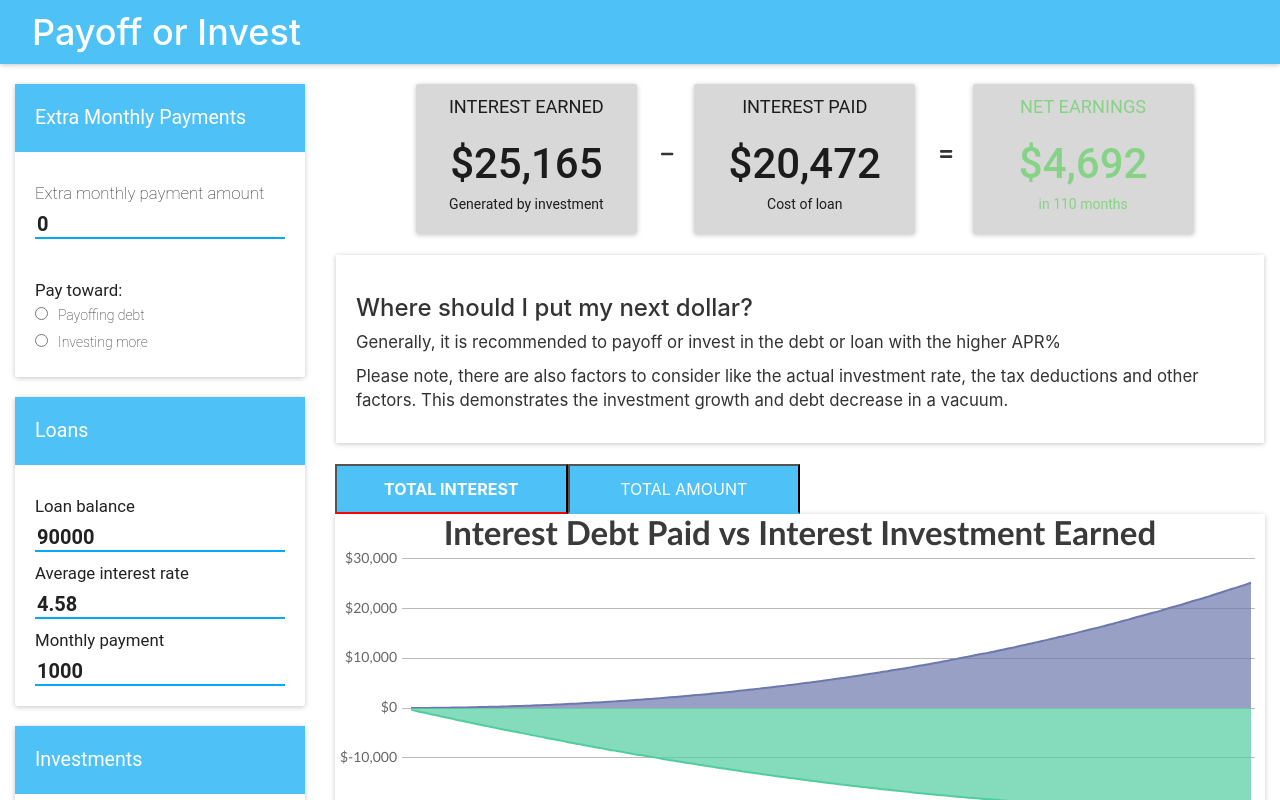
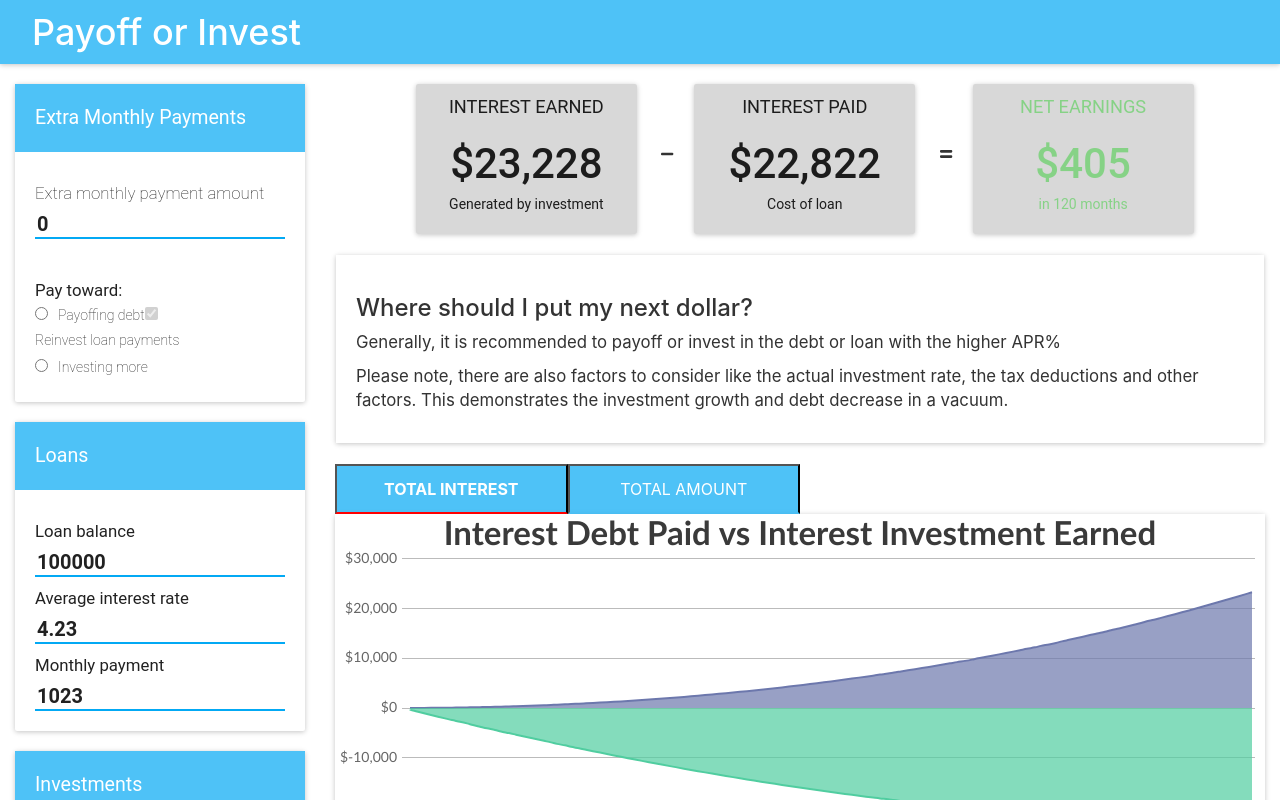
Before and after one commit to lilMangoProf/portfolio, a React (Create React App) app: page / in a window 1280 px wide. Shown: the top 800 px of the page. Built offline with nearby package versions, Linux system fonts and the light colour scheme; the HTML template or start-up script is replaced by a standard one; a web font is replaced by a local one.

Commit message:
added reinvest loans UI

```diff
--- a/src/App.js
+++ b/src/App.js
@@ -32,15 +32,16 @@ class App extends Component {
 
 		super(props);
 
-		let loan = {'principal':90000, 'APR':4.58, 'monthlyPayment':1000.0};
-		let investment = {'principal':500, 'APR':7.6, 'monthlyPayment':500.0};
+		let loan = {'principal':100000, 'APR':4.23, 'monthlyPayment':1023.0};
+		let investment = {'principal':500, 'APR':6.1, 'monthlyPayment':500.0};
 
 		this.state = {
 				loan:loan,
 				investment:investment,
 				extra:0,
 				editMode:'loan',
-				payoffChoice:'LOAN'
+				payoffChoice:'LOAN',
+				doReinvest:true
 		};
 	}
 
@@ -48,6 +49,7 @@ class App extends Component {
             return(
                     <div className="header-bar">
                         <span className="header-menu">
+
 
                         </span>
                         <h1 className="header-title">Payoff or Invest</h1>
@@ -93,7 +95,8 @@ class App extends Component {
 			investment:this.state.investment,
 			extra:this.state.extra,
 			editMode:this.state.editMode,
-			payoffChoice:this.state.payoffChoice
+			payoffChoice:this.state.payoffChoice,
+			doReinvest:this.state.doReinvest
 		};
 
 		if (type==='text') {
@@ -117,7 +120,7 @@ class App extends Component {
 	}
 
 
-	//Handles radio selection for debt/invest choice, and text box for extra payments
+	//Handles radio selection for debt/invest choice, and text box for extra payments, checkbox for reinvest debt
 	handleExtraPaymentInputChange(event){
 
 		const target = event.target;
@@ -127,19 +130,24 @@ class App extends Component {
 		console.log('type=',target.type,' |',name, ': ', value);
 
 		let extra = this.state.extra;
-		let payoffChoice = this.state.paymentChoice;
+		let payoffChoice = this.state.payoffChoice;
+		let doReinvest = this.state.doReinvest;
 
 		if (type==='text') {
 			extra=parseFloat(value);
 		} else if (type==='radio'){
 			payoffChoice = (value==='DEBT')?'DEBT':'INVEST';
 		}
+		if (type=== 'checkbox') {
+			doReinvest=value;
+		}
 		let res = {
 			loan:this.state.loan,
 			investment:this.state.investment,
 			extra:extra,
 			editMode:this.state.editMode,
-			payoffChoice:payoffChoice
+			payoffChoice:payoffChoice,
+			doReinvest:doReinvest
 		};
 
 		this.setState(res);
@@ -158,6 +166,7 @@ class App extends Component {
 							extra = {this.state.extra}
 							payoffChoice = {this.state.payoffChoice}
 							onChange={(evt)=>this.handleExtraPaymentInputChange(evt)}
+							doReinvest = {this.state.doReinvest}
 							/>
 						<LoanControlPanel
 							loan={this.state.loan}
@@ -174,6 +183,7 @@ class App extends Component {
 							investment = {this.state.investment}
 							extra = {this.state.extra}
 							payoffChoice = {this.state.payoffChoice}
+							doReinvest = {this.state.doReinvest}
 							/>
 					</div>
 
--- a/src/components/CumulativeDebtsVsInvestments.js
+++ b/src/components/CumulativeDebtsVsInvestments.js
@@ -135,28 +135,7 @@ class CumulativeDebtsVsInvestmentsChart extends Component {
 		const STD_DEV = 6.0;
 		return ltqnorm(Math.random())*STD_DEV+MEAN;
 	}
-	/**
-	* Selects the debt with lengthiest interval to CAP the investment growth (and compare under equal length of time)
-	*/
-	calculateLongestRunningDebtMonths(loan) {
 
-		let APR = loan.APR / 100.0;
-  		let principal = loan.principal;
-  		let monthlyPayment = parseFloat(loan.monthlyPayment);
-
-
-		//Add extra monthly payment towards loan
-		//TODO handle logic else where for roll over and to apply toward NEXT highest loan.
-		//NOTE this adds extra payments towards EACH individual loan!!
-		if(this.props.payoffChoice === 'DEBT' && this.props.extra >0) {
-			monthlyPayment = monthlyPayment + this.props.extra;
-		}
-
-  		//numPayments sorta helps prevent generating infinite amount of payment tables
-  		let numPayments = -Math.log(1-(APR/12)*principal/monthlyPayment)/Math.log(1+APR/12.0)
-
-		return numPayments;
-	}
 
 
 	//loanDetail => {name:,APR:,principal:,monthlyPayment}
@@ -213,16 +192,21 @@ class CumulativeDebtsVsInvestmentsChart extends Component {
   		return loan;
 	}
 
-	//investDetail => {name:,APR:,principal:,monthlyPayment}
-	generateInvestmentIntervals(investDetail) {
+	/*
+	* Compounding till the longest running debt is finished.
+	* Then will also rollover the debt payments to the investment if the debts are paid off earlier.
+	* so we can keep fair comparison of same time length, and amount of contributions
+
+	investDetail => {name:,APR:,principal:,monthlyPayment}
+	loanDetail => {name:,APR:,principal:,monthlyPayment}
+	*/
+	generateInvestmentIntervals(investDetail, loanDetail) {
 
   		let investIntervals = [];
 
   		let APR = parseFloat(investDetail.APR) / 100.0;
   		let principal = parseFloat(investDetail.principal);
   		let monthlyPayment = parseFloat(investDetail.monthlyPayment);
-  		//console.log('APR:',APR,' principal:',principal,' monthlyPayment', monthlyPayment)
-
 
 		//Add extra monthly payment towards investment
 		//TODO handle logic else where for roll over and to apply toward NEXT highest investment.
@@ -231,11 +215,8 @@ class CumulativeDebtsVsInvestmentsChart extends Component {
 			monthlyPayment = monthlyPayment + this.props.extra;
 		}
 
-  		//numPayments sorta helps prevent generating infinite amount of payment tables
-  		//let numPayments = -Math.log(1-(APR/12)*principal/monthlyPayment)/Math.log(1+APR/12)
-  		//TODO calculate MAX interval from longest debt? or allow user to set length??
-  		let numPayments = this.calculateLongestRunningDebtMonths(this.props.loan);//12 * 10; //12 months * 20 years
-		//TODO ****
+  		let numPayments = this.props.calculateLongestRunningDebtMonths(loanDetail,null, 0);//12 * 10; //12 months * 20 years
+  		let DEBT_MONTHS = this.props.calculateLongestRunningDebtMonths(loanDetail, this.props.payoffChoice, this.props.extra);
 
   		let year = (new Date()).getYear() + 1900;
   		let month = (new Date()).getMonth();
@@ -245,7 +226,7 @@ class CumulativeDebtsVsInvestmentsChart extends Component {
 
     		tmp['x'] = new Date(year,month);
 
-    		APR = this.getRandomInvestRate() / 100.0;
+    		//APR = this.getRandomInvestRate() / 100.0;
 
     		//calculate principal after a month of accrued interest, Y-axis will be amount just before payment
     		principal = principal * (1+ APR / 12.0);
@@ -256,6 +237,13 @@ class CumulativeDebtsVsInvestmentsChart extends Component {
     		//setup for net iteration
     		//apply payment for next iteration
     		principal = principal + monthlyPayment;
+
+    		//reinvest loan contribution if finished paying debt off and continue those contributions until original loan length
+			if(this.props.doReinvest ===true
+				&& this.props.payoffChoice === 'DEBT'
+				&& i>DEBT_MONTHS ) {
+    			principal = principal + parseFloat(loanDetail.monthlyPayment);
+    		}
 
     		month = month + 1
 
@@ -280,7 +268,7 @@ class CumulativeDebtsVsInvestmentsChart extends Component {
 			showInLegend: true,
 			name: 'Investment',
 	  		yValueFormatString: "$#,##0",
-  			dataPoints: this.generateInvestmentIntervals(investment)
+  			dataPoints: this.generateInvestmentIntervals(investment,loan)
 		}
 		canvasJSarr.push(tmp);
 
--- a/src/components/ExtraPaymentsPanel.js
+++ b/src/components/ExtraPaymentsPanel.js
@@ -38,7 +38,7 @@ class ExtraPaymentsPanel extends React.Component {
 					<div>
 						<div>
 							<div className="sub-header" style={{marginTop:'40px'}}>Pay toward:</div>
-							<div style={{width:'100%'}}>
+							<span style={{width:'50%'}}>
 								<input type="radio"
 									name="pay-toward"
 									value="DEBT"
@@ -47,8 +47,18 @@ class ExtraPaymentsPanel extends React.Component {
 									checked={this.props.payoffChoice==='DEBT'}
 									/>
 								<label>Payoffing debt</label>
-							</div>
-							<div style={{width:'100%'}}>
+							</span>
+							<span style={{width:'50%'}}>
+								<input type="checkbox"
+									name="reinvest-loan"
+									style={{marginRight:'10px'}}
+									onChange={this.props.onChange}
+									checked={this.props.doReinvest===true}
+									disabled={this.props.payoffChoice!=='DEBT'}
+									/>
+								<label>Reinvest loan payments</label>
+							</span>
+							<div style={{width:'50%'}}>
 								<input type="radio"
 									name="pay-toward"
 									value="INVEST"
@@ -58,6 +68,7 @@ class ExtraPaymentsPanel extends React.Component {
 									/>
 								<label>Investing more</label>
 							</div>
+
 						</div>
 
 					</div>
--- a/src/components/InterestDebtVsInvestment.js
+++ b/src/components/InterestDebtVsInvestment.js
@@ -216,7 +216,8 @@ class InterestDebtVsInvestment extends Component {
 	}
 
 	//investDetail => {name:,APR:,principal:,monthlyPayment}
-	generateInvestmentIntervals(investDetail) {
+	//loanDetail => {name:,APR:,principal:,monthlyPayment}
+	generateInvestmentIntervals(investDetail,loanDetail) {
 
   		let investIntervals = [];
 
@@ -227,17 +228,13 @@ class InterestDebtVsInvestment extends Component {
   		let accruedInterest = 0.0;
 
 		//Add extra monthly payment towards investment
-		//TODO handle logic else where for roll over and to apply toward NEXT highest investment.
-		//NOTE this adds extra payments towards EACH individual investment!!
 		if(this.props.payoffChoice === 'INVEST' && this.props.extra >0) {
 			monthlyPayment = monthlyPayment + this.props.extra;
 		}
 
-  		//numPayments sorta helps prevent generating infinite amount of payment tables
-  		//let numPayments = -Math.log(1-(APR/12)*principal/monthlyPayment)/Math.log(1+APR/12)
-  		//TODO calculate MAX interval from longest debt? or allow user to set length??
-  		let numPayments = this.calculateLongestRunningDebtMonths(this.props.loan);//12 * 10; //12 months * 20 years
-		//TODO ****
+  		let numPayments = this.props.calculateLongestRunningDebtMonths(loanDetail,null, 0);//12 * 10; //12 months * 20 years
+  		let DEBT_MONTHS = this.props.calculateLongestRunningDebtMonths(loanDetail, this.props.payoffChoice, this.props.extra);
+
 
   		let year = (new Date()).getYear() + 1900;
   		let month = (new Date()).getMonth();
@@ -260,6 +257,13 @@ class InterestDebtVsInvestment extends Component {
     		//setup for net iteration
     		//apply payment for next iteration
     		principal = accrued + monthlyPayment;
+
+    		//reinvest loan contribution if finished paying debt off until original loan length
+			if(this.props.doReinvest ===true
+				&& this.props.payoffChoice === 'DEBT'
+				&& i>DEBT_MONTHS ) {
+    			principal = principal + parseFloat(loanDetail.monthlyPayment);
+    		}
 
     		month = month + 1
 
@@ -284,7 +288,7 @@ class InterestDebtVsInvestment extends Component {
 			showInLegend: true,
 			name: 'Investment',
 	  		yValueFormatString: "$#,##0",
-  			dataPoints: this.generateInvestmentIntervals(investment)
+  			dataPoints: this.generateInvestmentIntervals(investment,loan)
 		}
 		canvasJSarr.push(tmp);
 
--- a/src/components/Results.js
+++ b/src/components/Results.js
@@ -20,7 +20,7 @@ class Results extends React.Component {
 	* arg: APR, principal, monthlyPayment
 	* return: float
 	*/
-	calculateLoanAccruedInterest(loan) {
+	calculateLoanAccruedInterest(loan, payoffChoice, extra) {
 
 		let totalPaidInterest = 0.0;
 
@@ -31,9 +31,9 @@ class Results extends React.Component {
 		//Add extra monthly payment towards paying off loans
 		//TODO handle logic else where for roll over and to apply toward NEXT highest loan.
 		//NOTE this adds extra payments towards EACH individual loan!!
-		if(this.props.payoffChoice === 'DEBT' && this.props.extra >0) {
+		if(payoffChoice === 'DEBT' && extra >0) {
 
-			monthlyPayment = monthlyPayment +	this.props.extra;
+			monthlyPayment = monthlyPayment +	extra;
 			console.log('more loan!: monthly=',monthlyPayment);
 		}
 
@@ -65,7 +65,7 @@ class Results extends React.Component {
 	* Get the longest running debt amount so we can get a CAP on the invest growth to compare to
 	* return integer
 	*/
-	calculateLongestRunningDebtMonths(loan) {
+	calculateLongestRunningDebtMonths(loan, payoffChoice, extra) {
 
 		let APR = loan.APR / 100.0;
   		let principal = loan.principal;
@@ -74,8 +74,8 @@ class Results extends React.Component {
 		//Add extra monthly payment towards loan
 		//TODO handle logic else where for roll over and to apply toward NEXT highest loan.
 		//NOTE this adds extra payments towards EACH individual loan!!
-		if(this.props.payoffChoice === 'DEBT' && this.props.extra >0) {
-			monthlyPayment = monthlyPayment + this.props.extra;
+		if(payoffChoice === 'DEBT' && extra >0) {
+			monthlyPayment = monthlyPayment + extra;
 		}
 
   		//numPayments sorta helps prevent generating infinite amount of payment tables
@@ -87,29 +87,29 @@ class Results extends React.Component {
 	/*
 	* Sum all the monthly compound interest earned  on a single investment.
 	* Compounding till the longest running debt is finished.
-	* arg: APR, principal, monthlyPayment
+	* Then will also rollover the debt payments to the investment if the debts are paid off earlier.
+	* so we can keep fair comparison of same time length, and amount of contributions
+	* arg: investment{APR, principal, monthlyPayment} , payoffChoice (DEBT|INVEST), extra monthly, loan{APR, principal, monthlyPayment}
 	* return: float
 	*/
-	calculateInvestmentAccruedInterest(investment) {
+	calculateInvestmentAccruedInterest(investment, payoffChoice, extra,loan) {
 
 		let totalInvestInterest = 0.0;
-		let MAX_MONTHS = this.calculateLongestRunningDebtMonths(this.props.loan);
+		let MAX_MONTHS = this.calculateLongestRunningDebtMonths(loan, null, 0);
+		let DEBT_MONTHS = this.calculateLongestRunningDebtMonths(loan, payoffChoice, extra);
 
   		let APR = parseFloat(investment.APR) / 100.0;
 		let principal = parseFloat(investment.principal);
 		let monthlyPayment = parseFloat(investment.monthlyPayment);
 
-		//Add extra monthly payment towards investment
-		//TODO handle logic else where for roll over and to apply toward NEXT highest investment.
-		//NOTE this adds extra payments towards EACH individual investment!!
-		if(this.props.payoffChoice === 'INVEST' && this.props.extra >0) {
+		if(payoffChoice === 'INVEST' && extra >0) {
 			console.log('more invest!');
-			monthlyPayment = monthlyPayment + this.props.extra;
+			monthlyPayment = monthlyPayment + extra;
 			console.log('more invest! monthly=',monthlyPayment);
 		}
 
 		//calculate monthly compounded interest for eacch investment,
-		//compounding till the longest running debt is finished
+		//compounding till the original running debt is finished
 		for (let j=0; j < MAX_MONTHS; j++){
 			let accrued = principal * (1+ APR / 12.0);
 
@@ -120,6 +120,14 @@ class Results extends React.Component {
 
 			//continue calcing through the investment, adding the monthly contribution
 			principal = accrued + monthlyPayment;
+
+			//reinvest loan contribution if finished paying debt off
+			//and continue those contributions until original loan length
+			if(this.props.doReinvest ===true
+				&& payoffChoice === 'DEBT'
+				&& j>DEBT_MONTHS ) {
+				principal = principal + parseFloat(loan.monthlyPayment);
+			}
 		}
 
 		return totalInvestInterest;
@@ -130,17 +138,15 @@ class Results extends React.Component {
 	* arg: APR, principal, monthlyPayment
 	* return: float
 	*/
-	calculateLoanCumulative(loan) {
+	calculateLoanCumulative(loan, payoffChoice, extra) {
 
   		let APR = parseFloat(loan.APR) / 100.0;
 		let principal = parseFloat(loan.principal);
 		let monthlyPayment = parseFloat(loan.monthlyPayment);
 
 		//Add extra monthly payment towards paying off loans
-		//TODO handle logic else where for roll over and to apply toward NEXT highest loan.
-		//NOTE this adds extra payments towards EACH individual loan!!
-		if(this.props.payoffChoice === 'DEBT' && this.props.extra >0) {
-			monthlyPayment = monthlyPayment +	this.props.extra;
+		if(payoffChoice === 'DEBT' && extra >0) {
+			monthlyPayment = monthlyPayment + extra;
 		}
 
   		//numPayments sorta helps prevent generating infinite amount of payment tables
@@ -151,14 +157,14 @@ class Results extends React.Component {
 
 	/*
 	* Sum the total value of investment, including interest and contributions
-	* arg: APR, principal, monthlyPayment
+	* arg: investment{APR, principal, monthlyPayment}, payoffChoice (DEBT|INVEST), extra monthly payment, loan{APR, principal, monthlyPayment}
 	* return: float
-	* arg: APR, principal, monthlyPayment
-	* return: float
+
 	*/
-	calculateInvestmentCumulative(investment) {
+	calculateInvestmentCumulative(investment, payoffChoice, extra, loan) {
 
-		let MAX_MONTHS = this.calculateLongestRunningDebtMonths(this.props.loan);
+		let MAX_MONTHS = this.calculateLongestRunningDebtMonths( loan,  null,0);
+		let DEBT_MONTHS = this.calculateLongestRunningDebtMonths( loan, payoffChoice, extra);
 
   		let APR = parseFloat(investment.APR) / 100.0;
 		let principal = parseFloat(investment.principal);
@@ -167,8 +173,8 @@ class Results extends React.Component {
 		//Add extra monthly payment towards investment
 		//TODO handle logic else where for roll over and to apply toward NEXT highest investment.
 		//NOTE this adds extra payments towards EACH individual investment!!
-		if(this.props.payoffChoice === 'INVEST' && this.props.extra >0) {
-			monthlyPayment = monthlyPayment + this.props.extra;
+		if(payoffChoice === 'INVEST' && extra >0) {
+			monthlyPayment = monthlyPayment + extra;
 		}
 
 		//calculate monthly compounded interest for eacch investment,
@@ -178,6 +184,14 @@ class Results extends React.Component {
 
 			//continue calcing through the investment, adding the monthly contribution
 			principal = accrued + monthlyPayment;
+
+			//reinvest loan contribution if finished paying debt off
+			//and continue those contributions until original loan length
+			if(this.props.doReinvest ===true
+				&& payoffChoice === 'DEBT'
+				&& j>DEBT_MONTHS ) {
+				principal = principal + parseFloat( loan.monthlyPayment);
+			}
 		}
 
 		return principal;
@@ -187,10 +201,10 @@ class Results extends React.Component {
 
 		let res = {
 			cumulativeMode: this.state.cumulativeMode,
-			totalPaidInterest: this.calculateLoanAccruedInterest(this.props.loan),
-			totalInvestInterest: this.calculateInvestmentAccruedInterest(this.props.investment),
-			totalLoan: this.calculateLoanCumulative(this.props.loan),
-			totalInvestment: this.calculateInvestmentCumulative(this.props.investment),
+			totalPaidInterest: this.calculateLoanAccruedInterest(this.props.loan, this.props.payoffChoice, this.props.extra),
+			totalInvestInterest: this.calculateInvestmentAccruedInterest(this.props.investment, this.props.payoffChoice, this.props.extra, this.props.loan),
+			totalLoan: this.calculateLoanCumulative(this.props.loan, this.props.payoffChoice, this.props.extra),
+			totalInvestment: this.calculateInvestmentCumulative(this.props.investment, this.props.payoffChoice, this.props.extra, this.props.loan)
 		};
 
 		if (this.state.cumulativeMode ===false && mode===1) {//previous state was interest mode, and clicked mode = 1 (cumulative)
@@ -216,6 +230,8 @@ class Results extends React.Component {
 					investment={this.props.investment}
 					payoffChoice={this.props.payoffChoice}
 					extra={this.props.extra}
+					calculateLongestRunningDebtMonths={this.calculateLongestRunningDebtMonths}
+					doReinvest = {this.props.doReinvest}
 					/>
 				);
 		} else {
@@ -225,6 +241,8 @@ class Results extends React.Component {
 					investment={this.props.investment}
 					payoffChoice={this.props.payoffChoice}
 					extra={this.props.extra}
+					calculateLongestRunningDebtMonths={this.calculateLongestRunningDebtMonths}
+					doReinvest = {this.props.doReinvest}
 					/>
 				);
 		}
@@ -236,13 +254,14 @@ class Results extends React.Component {
 			<div>
 				<Summary
 					cumulativeMode= {this.state.cumulativeMode}
-					totalPaidInterest= {this.calculateLoanAccruedInterest(this.props.loan)}
-					totalInvestInterest= {this.calculateInvestmentAccruedInterest(this.props.investment)}
-					totalLoan= {this.calculateLoanCumulative(this.props.loan)}
-					totalInvestment= {this.calculateInvestmentCumulative(this.props.investment)}
+					totalPaidInterest= {this.calculateLoanAccruedInterest(this.props.loan, this.props.payoffChoice, this.props.extra )}
+					totalInvestInterest= {this.calculateInvestmentAccruedInterest(this.props.investment,this.props.payoffChoice, this.props.extra, this.props.loan)}
+					totalLoan= {this.calculateLoanCumulative(this.props.loan, this.props.payoffChoice, this.props.extra)}
+					totalInvestment= {this.calculateInvestmentCumulative(this.props.investment, this.props.payoffChoice, this.props.extra, this.props.loan)}
 					extra = {this.props.extra}
 					payoffChoice = {this.props.payoffChoice}
-					timeLength = {this.calculateLongestRunningDebtMonths(this.props.loan)}
+					timeLength = {this.calculateLongestRunningDebtMonths(this.props.loan,null, 0)}
+					doReinvest = {this.props.doReinvest}
 					/>
 					<div className="graph-nav">
 						<button onClick={()=>this.toggleGraphMode(0)}
```
